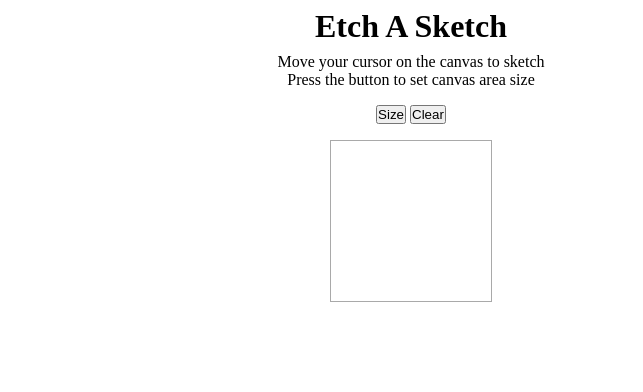
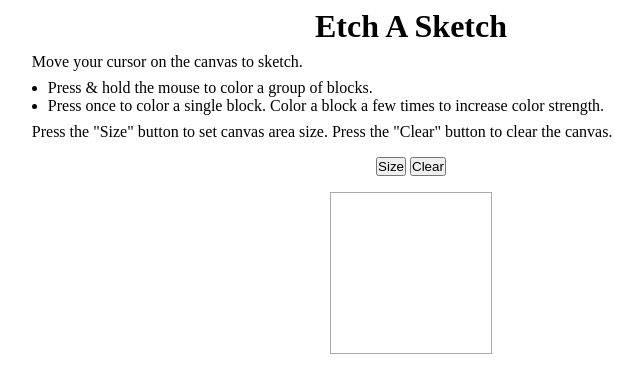
Before and after one commit to sz19999/etch-a-sketch, a plain HTML site: page index.html in a window 1280 px wide. Shown: the whole page, without its empty margins (229-872 px from the left). Drawn offline with Linux system fonts and the light colour scheme.

Commit message:
Change text style and arrangement
changed the page text & style for clarity.

```diff
--- a/index.html
+++ b/index.html
@@ -9,8 +9,14 @@
 </head>
 <body>
     <h1 id="heading">Etch A Sketch</h1>
-    <p id="sub-heading">Move your cursor on the canvas to sketch</p>
-    <p id="note">Press the button to set canvas area size</p>
+    <p id="sub-heading">Move your cursor on the canvas to sketch.</p>
+    <ul>
+        <li>Press & hold the mouse to color a group of blocks.</li>
+        <li>Press once to color a single block. Color a block a few times to increase color strength.</li>
+    </ul>
+    <p id="note">Press the "Size" button to set canvas area size. Press the "Clear" button to clear
+        the canvas.
+    </p>
     <div id="buttons">
         <button id="size-button">Size</button>
         <button id="clear-button">Clear</button>
--- a/styles.css
+++ b/styles.css
@@ -14,6 +14,17 @@ body {
     margin-bottom: 8px;
 }
 
+#sub-heading {
+    width: 60%;
+    margin-bottom: 8px;
+}
+
+ul {
+    width: 60%;
+    margin-bottom: 8px;
+    padding-left: 32px;
+}
+
 #canvas {
     border: 1px solid darkgrey;
     display: flex;
@@ -27,6 +38,7 @@ body {
 
 #note {
     margin-bottom: 16px;
+    width: 60%;
 }
 
 #size-button {
```
